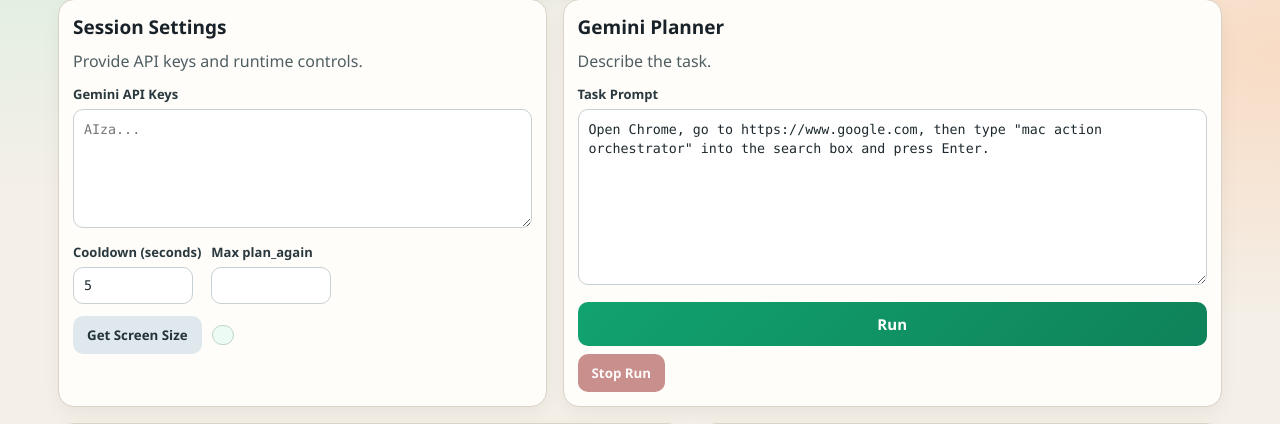
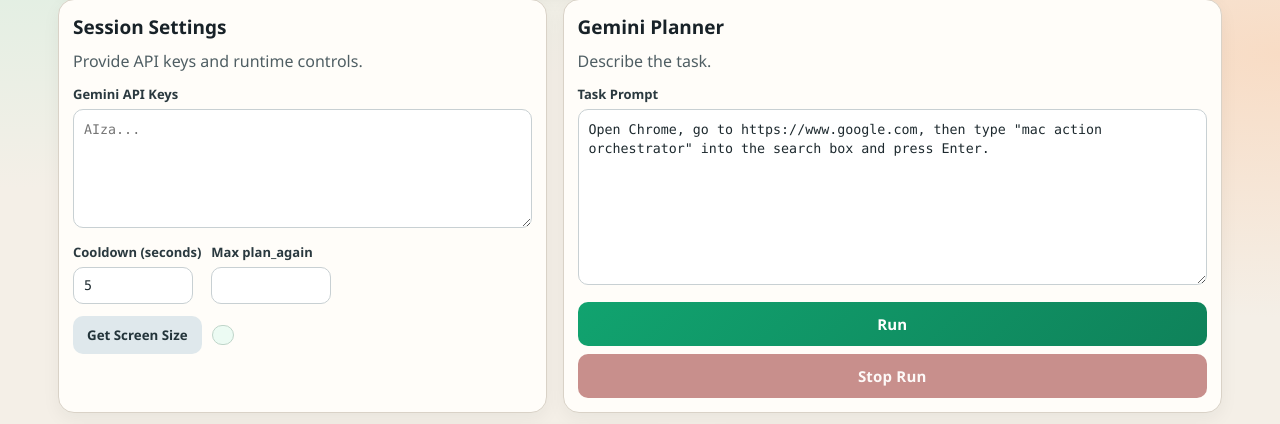
Before and after one commit to xiyaoeva/mac_action_orchestrator, a FastAPI app: page / in a window 1280 px wide. Shown: the part 124-548 px from the top of the page. Run offline with FastAPI, Linux system fonts and the light colour scheme.

Commit message:
Update stop button styles in index.html

```diff
--- a/templates/index.html
+++ b/templates/index.html
@@ -169,9 +169,13 @@
     }
 
     .stop-btn {
+      width: 100%;
       background: #b6423f;
       color: #fff8f8;
       margin-top: 8px;
+      padding: 12px 14px;
+      font-size: 15px;
+      letter-spacing: 0.2px;
     }
 
     .stop-btn[disabled] {
```
